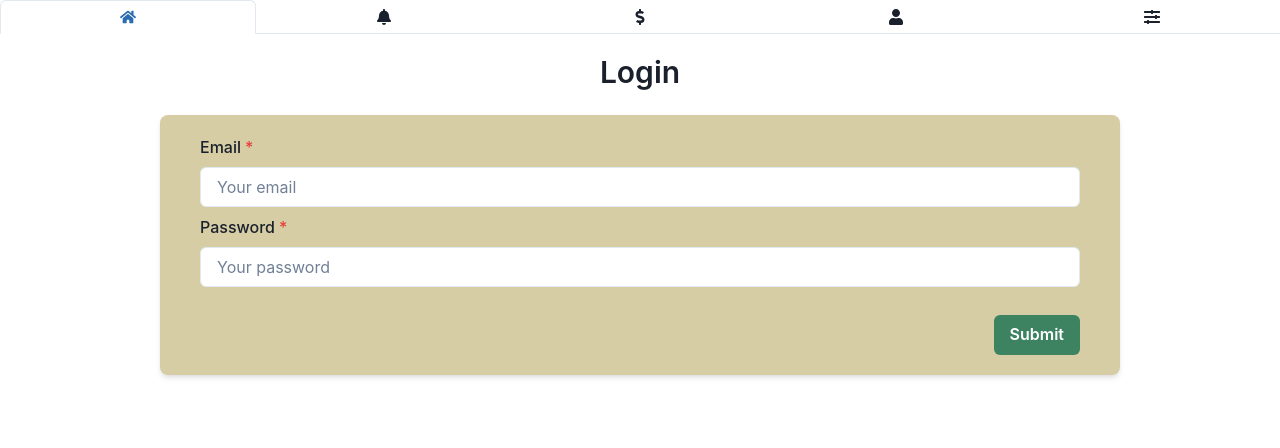
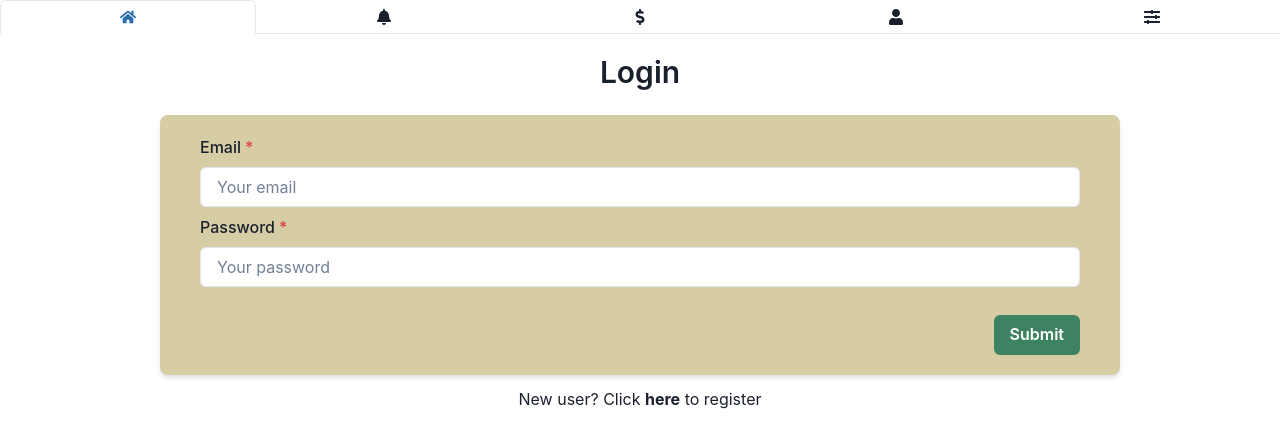
Before and after one commit to yotamc19/WorthIt-fe, a React (Create React App) app: page / in a window 1280 px wide. Shown: the top 448 px of the page. Built offline with nearby package versions, Linux system fonts and the light colour scheme.

Commit message:
added redirect to signup link

```diff
--- a/src/pages/LoginPage.jsx
+++ b/src/pages/LoginPage.jsx
@@ -85,6 +85,7 @@ const LoginPage = () => {
             </Button>
           </HStack>
         </VStack>
+        <Text textAlign="center">New user? Click <strong><Link to={"/signup"}>here</Link></strong> to register</Text>
       </form>
     </div>
   );
```
